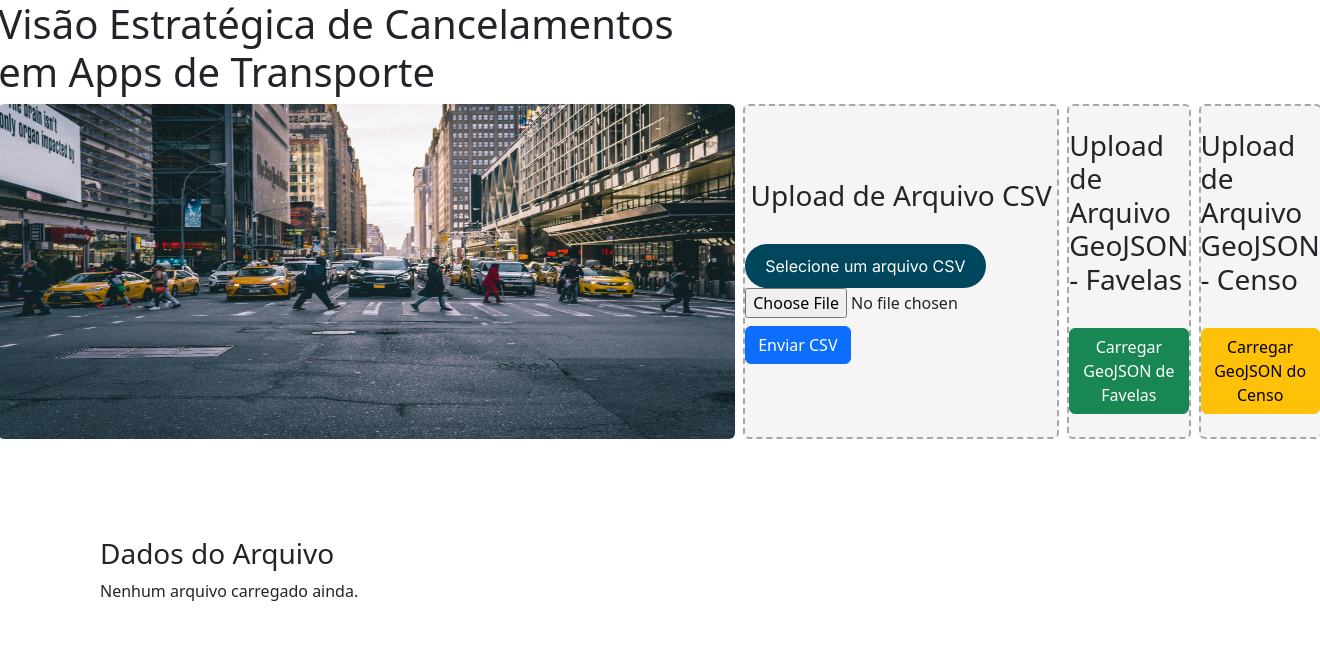
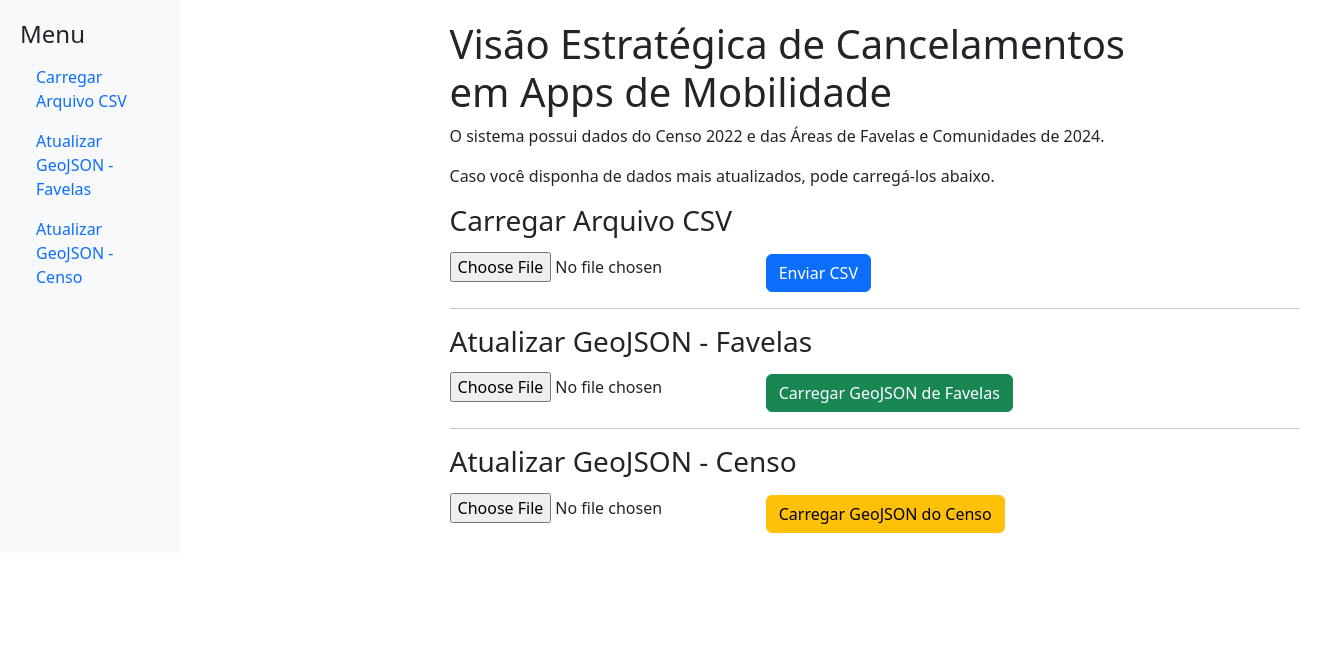
Before and after one commit to rqpaiva/Mobilidade, a Flask app: template templates/index.html in a window 1320 px wide. Shown: the top 668 px of the page. Run offline with Flask 3, Linux system fonts and the light colour scheme; the template is opened without the code that fills it, so the values that code supplies are empty; some libraries are stand-ins or nearby versions.

Commit message:
Update index.html

```diff
--- a/templates/index.html
+++ b/templates/index.html
@@ -3,105 +3,70 @@
 <head>
     <meta charset="UTF-8">
     <meta name="viewport" content="width=device-width, initial-scale=1.0">
-    <title>Visão Estratégica de Cancelamentos em Apps de Transporte</title>
+    <title>Visão Estratégica de Cancelamentos</title>
     <link rel="stylesheet" href="{{ url_for('static', filename='css/style.css') }}">
     <link rel="stylesheet" href="https://cdn.datatables.net/1.13.4/css/jquery.dataTables.min.css">
     <link href="https://cdn.jsdelivr.net/npm/bootstrap@5.3.3/dist/css/bootstrap.min.css" rel="stylesheet">
-    <link rel="preconnect" href="https://fonts.googleapis.com">
-    <link rel="preconnect" href="https://fonts.gstatic.com" crossorigin>
-    <link href="https://fonts.googleapis.com/css2?family=Inter:wght@100..900&family=Source+Code+Pro:ital,wght@0,200..900;1,200..900&display=swap" rel="stylesheet">
 </head>
 <body>
-    <div class="container">
-        <div>
-            <h1>Visão Estratégica de Cancelamentos <br> em Apps de Transporte</h1>
-            <img src="{{ url_for('static', filename='img/eccb17e445d1417595732e3a62df4f28.jpg') }}" alt="">
-        </div>
+    <div class="d-flex">
+        <!-- Menu Lateral -->
+        <nav class="menu-lateral bg-light border-right" style="width: 250px; padding: 20px;">
+            <h4>Menu</h4>
+            <ul class="nav flex-column">
+                <li class="nav-item">
+                    <a class="nav-link active" href="#csv-section">Carregar Arquivo CSV</a>
+                </li>
+                <li class="nav-item">
+                    <a class="nav-link" href="#geojson-favelas">Atualizar GeoJSON - Favelas</a>
+                </li>
+                <li class="nav-item">
+                    <a class="nav-link" href="#geojson-censo">Atualizar GeoJSON - Censo</a>
+                </li>
+            </ul>
+        </nav>
 
-        <!-- Upload de Arquivo CSV -->
-        <div class="container-upload">
-            <h3>Upload de Arquivo CSV</h3>
-            <form id="uploadCsvForm" enctype="multipart/form-data" method="POST" action="/upload_csv">
-                <label for="csvFileInput" class="custom-file-label">
-                    Selecione um arquivo CSV
-                </label>
-                <input type="file" id="csvFileInput" name="file" accept=".csv" required>
+        <!-- Conteúdo Principal -->
+        <div class="container-fluid" style="margin-left: 250px; padding: 20px;">
+            <h1>Visão Estratégica de Cancelamentos <br> em Apps de Mobilidade</h1>
+            <p>O sistema possui dados do Censo 2022 e das Áreas de Favelas e Comunidades de 2024.</p>
+            <p>Caso você disponha de dados mais atualizados, pode carregá-los abaixo.</p>
+
+            <!-- Upload CSV -->
+            <section id="csv-section">
+                <h3>Carregar Arquivo CSV</h3>
+                <form id="uploadCSVForm" enctype="multipart/form-data" method="POST" action="/upload">
+                    <input type="file" id="csvFile" name="file" accept=".csv" required>
                     <button type="submit" class="btn btn-primary mt-2">Enviar CSV</button>
                 </form>
-        </div>
+            </section>
 
-        <!-- Upload de Arquivo GeoJSON (Favelas) -->
-        <div class="container-upload mt-4">
-            <h3>Upload de Arquivo GeoJSON - Favelas</h3>
+            <hr>
+
+            <!-- Upload GeoJSON Favelas -->
+            <section id="geojson-favelas">
+                <h3>Atualizar GeoJSON - Favelas</h3>
                 <form id="uploadFavelasForm" enctype="multipart/form-data" method="POST" action="/upload_favelas">
-                <button type="submit" class="btn btn-success">Carregar GeoJSON de Favelas</button>
+                    <input type="file" id="favelasFile" name="file" accept=".geojson" required>
+                    <button type="submit" class="btn btn-success mt-2">Carregar GeoJSON de Favelas</button>
                 </form>
-        </div>
+            </section>
 
-        <!-- Upload de Arquivo GeoJSON (Censo) -->
-        <div class="container-upload mt-4">
-            <h3>Upload de Arquivo GeoJSON - Censo</h3>
+            <hr>
+
+            <!-- Upload GeoJSON Censo -->
+            <section id="geojson-censo">
+                <h3>Atualizar GeoJSON - Censo</h3>
                 <form id="uploadCensoForm" enctype="multipart/form-data" method="POST" action="/upload_censo">
-                <button type="submit" class="btn btn-warning">Carregar GeoJSON do Censo</button>
+                    <input type="file" id="censoFile" name="file" accept=".geojson" required>
+                    <button type="submit" class="btn btn-warning mt-2">Carregar GeoJSON do Censo</button>
                 </form>
+            </section>
         </div>
     </div>
 
-    <!-- Tabela de Dados -->
-    <div class="containerTable mt-5">
-        <div id="data">
-            <h3>Dados do Arquivo</h3>
-            {% if data %}
-                <div>
-                    <label for="statusFilter">Filtrar por Status:</label>
-                    <select id="statusFilter" class="form-select">
-                        <option value="">Todos</option>
-                        <option value="Cancelada pelo Passageiro">Cancelada pelo Passageiro</option>
-                        <option value="Finalizada">Finalizada</option>
-                        <option value="Cancelada pelo Taxista">Cancelada pelo Taxista</option>
-                    </select>
-                </div>
-                <div id="table-container">{{ data | safe }}</div>
-            {% else %}
-                <p>Nenhum arquivo carregado ainda.</p>
-            {% endif %}
-        </div>
-    </div>
-
-    <!-- Scripts -->
-    <script src="https://cdnjs.cloudflare.com/ajax/libs/font-awesome/6.5.1/js/all.min.js" integrity="sha512-GWzVrcGlo0TxTRvz9ttioyYJ+Wwk9Ck0G81D+eO63BaqHaJ3YZX9wuqjwgfcV/MrB2PhaVX9DkYVhbFpStnqpQ==" crossorigin="anonymous" referrerpolicy="no-referrer"></script>
-    <script src="{{ url_for('static', filename='scripts/script.js') }}"></script>
     <script src="https://code.jquery.com/jquery-3.6.0.min.js"></script>
     <script src="https://cdn.datatables.net/1.13.4/js/jquery.dataTables.min.js"></script>
-
-    <!-- Script para DataTable -->
-    <script>
-        $(document).ready(function() {
-            if ($('#table-container table').length) {
-                var table = $('#table-container table').DataTable({
-                    "pageLength": 20,
-                    "language": {
-                        "lengthMenu": "Mostrar _MENU_ linhas por página",
-                        "zeroRecords": "Nenhum dado encontrado",
-                        "info": "Mostrando página _PAGE_ de _PAGES_",
-                        "infoEmpty": "Nenhum dado disponível",
-                        "infoFiltered": "(filtrado de _MAX_ total de registros)",
-                        "search": "Buscar:",
-                        "paginate": {
-                            "first": "Primeiro",
-                            "last": "Último",
-                            "next": "Próximo",
-                            "previous": "Anterior"
-                        }
-                    }
-                });
-
-                $('#statusFilter').on('change', function() {
-                    var selectedValue = $(this).val();
-                    table.column(0).search(selectedValue).draw();
-                });
-            }
-        });
-    </script>
+    <script src="{{ url_for('static', filename='scripts/script.js') }}"></script>
 </body>
 </html>
```
Lines whose indentation alone changed are shown as unchanged.
